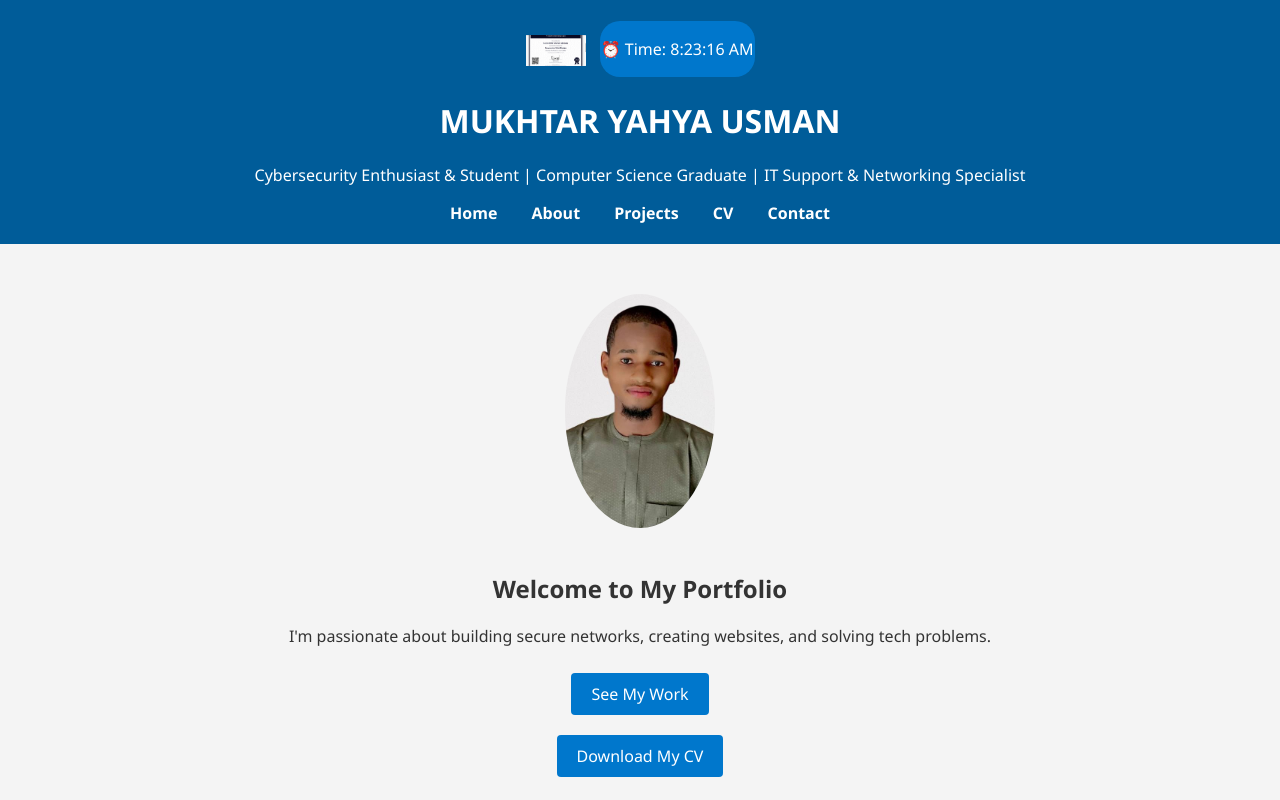
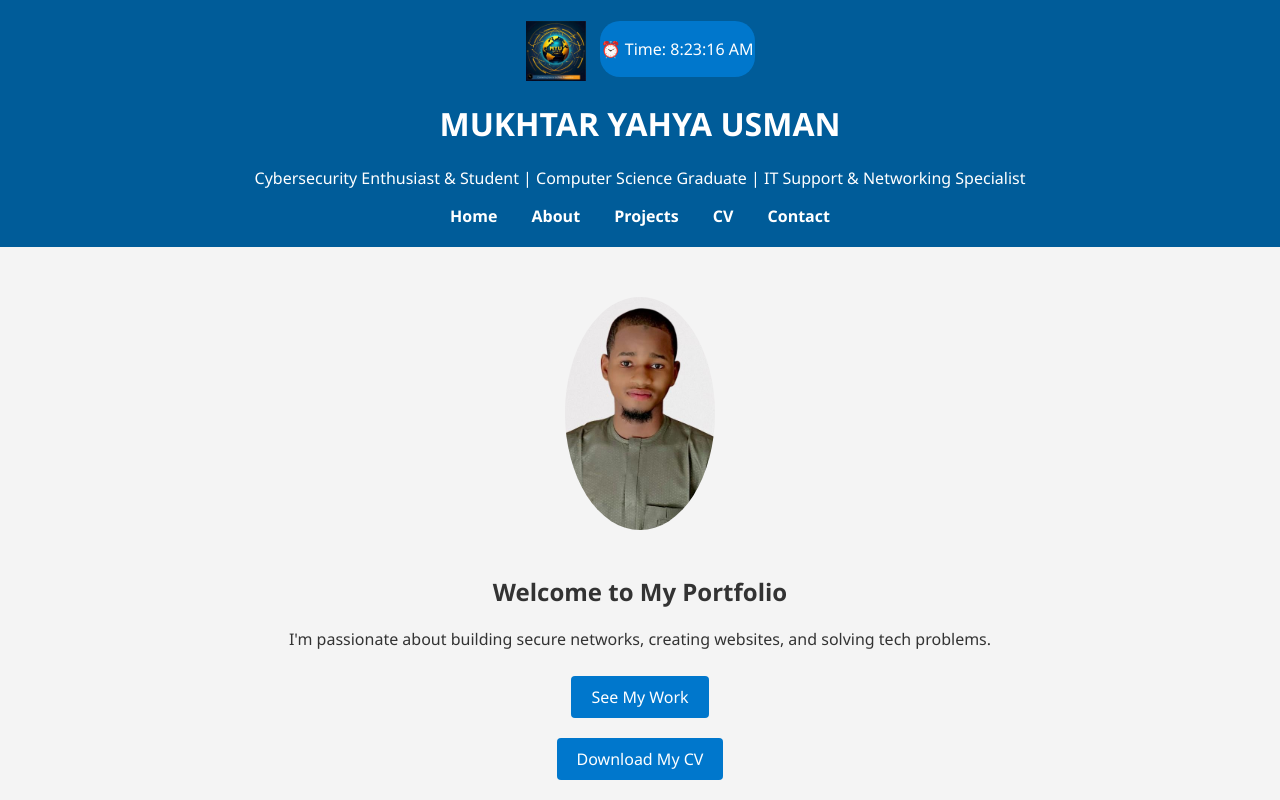
Before and after one commit to Cs-Insaif/myu-portfolio, a plain HTML site: page index.html in a window 1280 px wide. Shown: the top 800 px of the page. Drawn offline with Linux system fonts and the light colour scheme.

Commit message:
Update index.html
Update image path or Add new section.

```diff
--- a/index.html
+++ b/index.html
@@ -11,7 +11,7 @@
 
   <header>
     <div class="container">
-<img src="myu-portfolio/freecodecamp.PNG" alt="MYU Logo" class="logo" /> <section class="info-box">
+<img src="https://github.com/Cs-Insaif/myu-portfolio/blob/main/logo.png" alt="MYU Logo" class="logo" /> <section class="info-box">
         <p>⏰ Time: <span id="current-time"></span></p>
   </section>
       <h1>MUKHTAR YAHYA USMAN</h1>
@@ -29,7 +29,7 @@
 
 
   <section class="hero">
-    <img src="myu-portfolio/croped.jpeg" alt="Mukhtar Photo" class="profile-pic">
+    <img src="https://github.com/Cs-Insaif/myu-portfolio/blob/main/croped.jpeg" alt="Mukhtar Photo" class="profile-pic">
     <h2>Welcome to My Portfolio</h2>
     <p>I'm passionate about building secure networks, creating websites, and solving tech problems.</p>
     <a href="projects.html" class="btn">See My Work</a><br>
```
